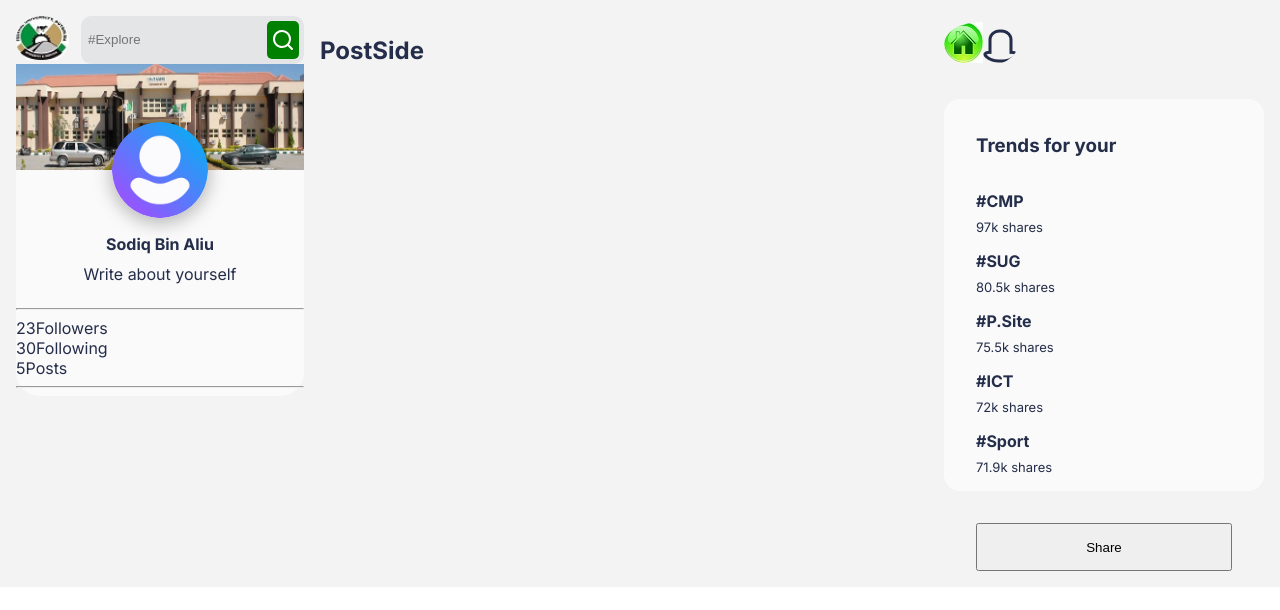
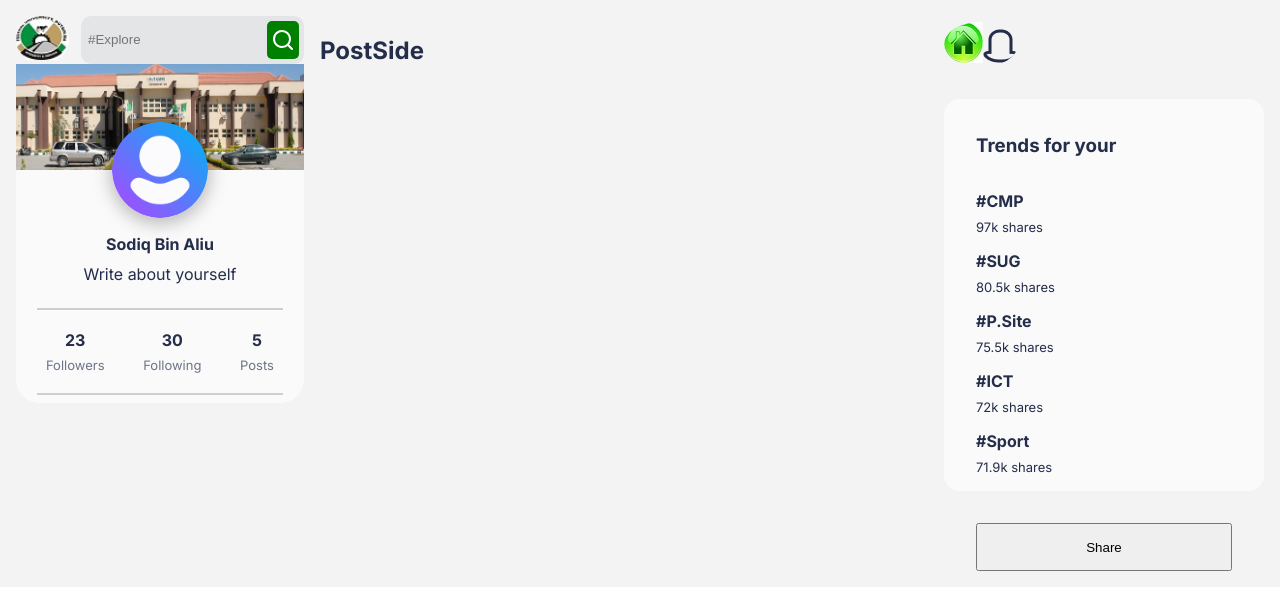
Before and after one commit to Sodiqbinali/Fudma_Chat, a React (Create React App) app in the folder frontend/: page / in a window 1280 px wide. Shown: the top 610 px of the page. Built offline with nearby package versions, Linux system fonts and the light colour scheme.

Commit message:
style followers tab

```diff
--- a/frontend/src/components/ProfileCard/ProfileCard.css
+++ b/frontend/src/components/ProfileCard/ProfileCard.css
@@ -39,3 +39,56 @@
   .ProfileName > span:nth-of-type(1) {
     font-weight: bold;
   }
+
+/* Follow Status */
+.followStatus {
+  display: flex;
+  flex-direction: column;
+  align-items: center;
+  justify-content: center;
+  gap: 0.75rem;
+}
+
+.followStatus > hr {
+  width: 85%;
+  border: 1px solid var(--hrColor);
+}
+
+.followStatus > div {
+  display: flex;
+  gap: 1rem;
+  width: 80%;
+  justify-content: space-around;
+  align-items: center;
+}
+
+.follow {
+  display: flex;
+  flex-direction: column;
+  gap: 0.4rem;
+  align-items: center;
+  justify-content: center;
+}
+.follow > span:nth-of-type(1) {
+  font-weight: bold;
+}
+
+.follow > span:nth-of-type(2) {
+  color: var(--gray);
+  font-size: 13px;
+}
+
+
+
+.ProfileCard>span
+{
+    font-weight: bold;
+    color: orange;
+    align-self: center;
+    margin-bottom: 1rem;
+    cursor: pointer;
+}
+.vl {
+  height: 150%;
+  border-left: 2px solid var(--hrColor);
+}
```
